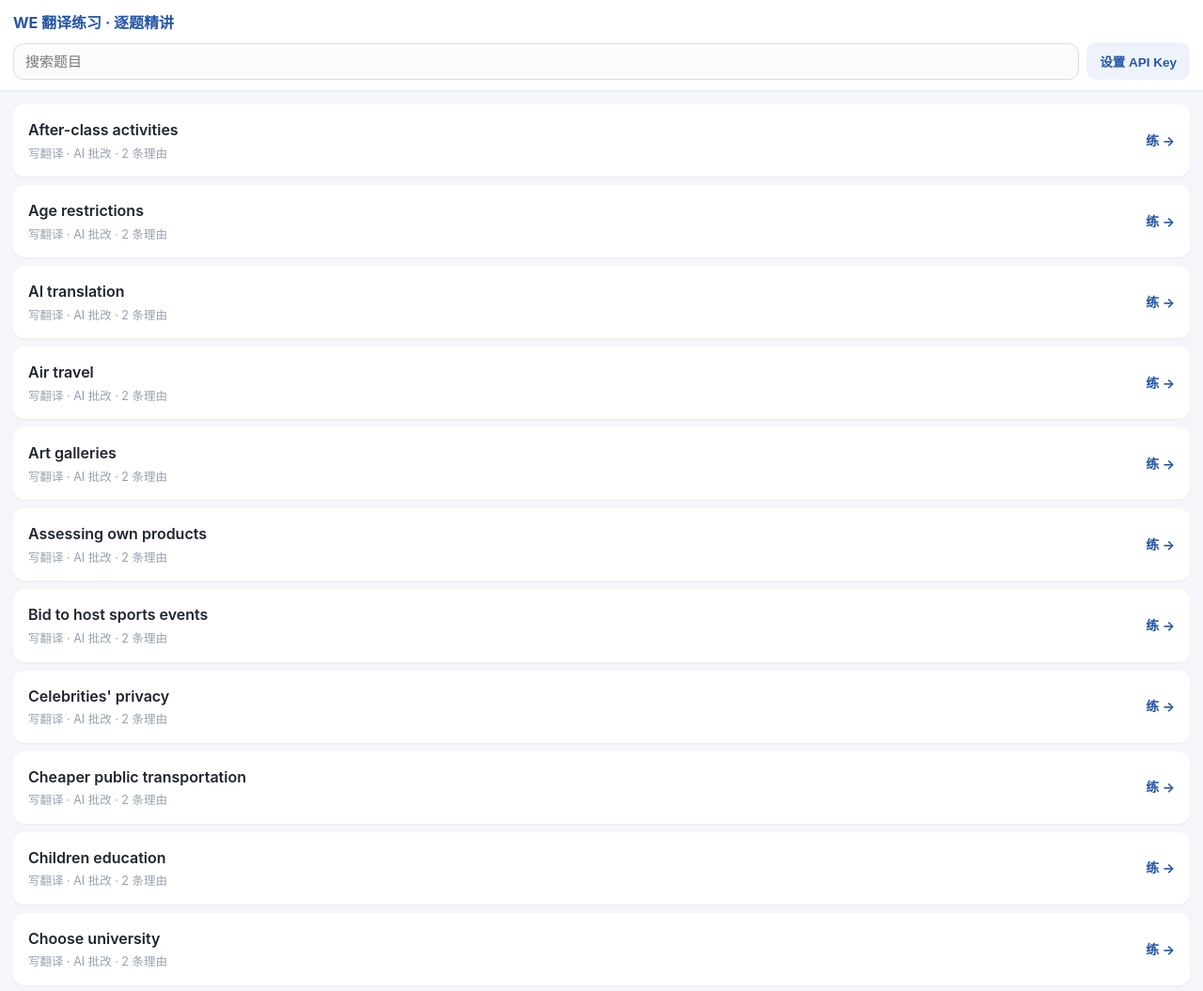
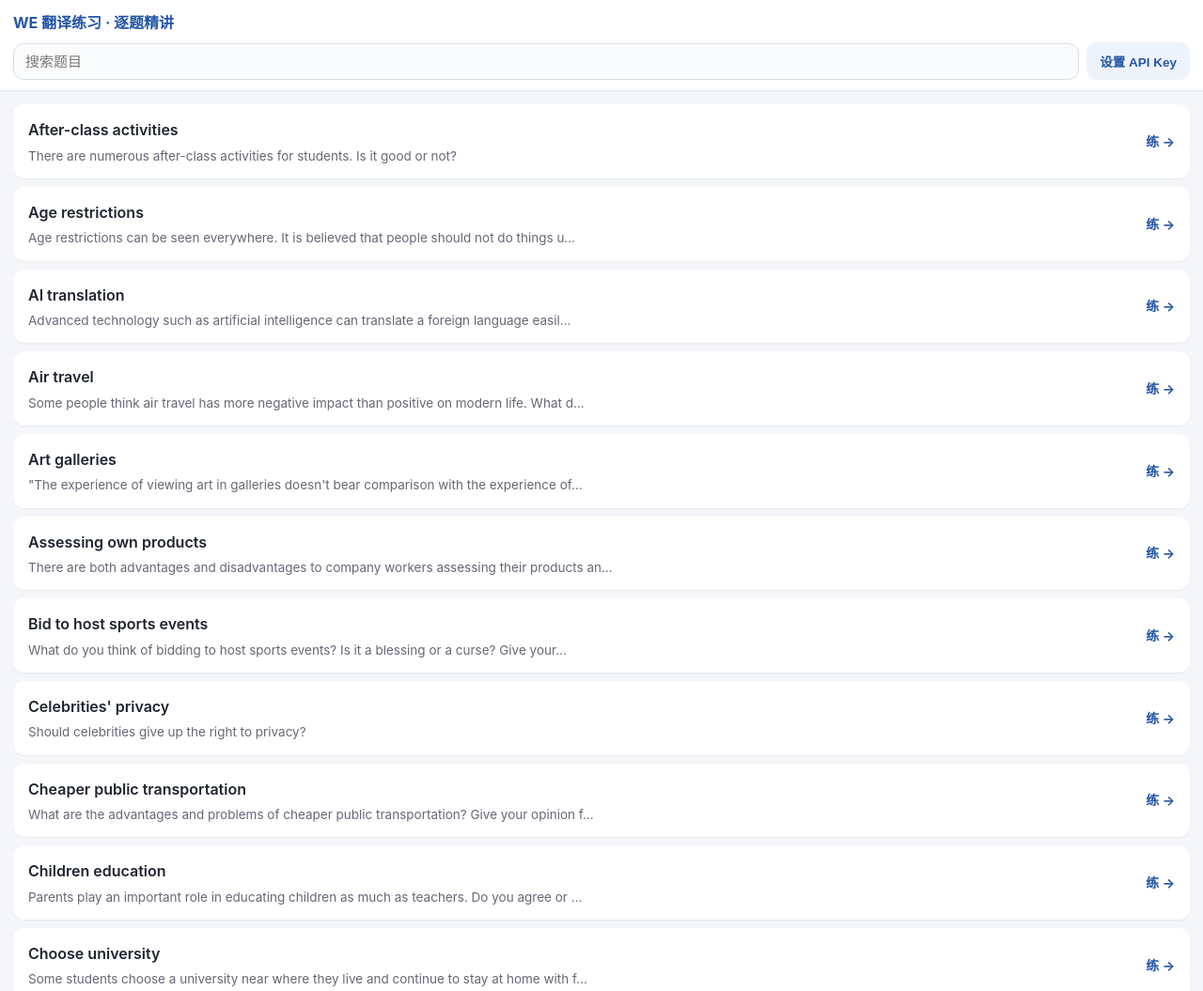
Before and after one commit to murph232439/pte-sst-practice, a plain HTML site: page we-topics.html in a window 1280 px wide. Shown: the top 1055 px of the page at 94% size. Drawn offline with Linux system fonts and the light colour scheme.

Commit message:
列表页显示完整题干

```diff
--- a/we-topics.html
+++ b/we-topics.html
@@ -64,7 +64,7 @@ function syncKey(){var b=document.getElementById('keyBtn');if(KEY){b.textContent
 function list(kw){
   kw=(kw||'').toLowerCase();
   var a=D.filter(x=>!kw||x.name.toLowerCase().includes(kw)||x.topic.toLowerCase().includes(kw));
-  document.getElementById('list').innerHTML=a.map(x=>'<div class="card" data-id="'+x.id+'"><div><div class="cname">'+esc(x.name)+'</div><div class="cmeta">写翻译 · AI 批改 · 2 条理由</div></div><div class="go">练 →</div></div>').join('')||'<div style="text-align:center;color:#98a0ae;padding:40px">没有找到</div>';
+  document.getElementById('list').innerHTML=a.map(x=>'<div class="card" data-id="'+x.id+'"><div style="flex:1"><div class="cname">'+esc(x.name)+'</div><div class="cmeta" style="color:#667;font-size:13.5px;line-height:1.5;margin-top:4px">'+esc(x.topic.length>90?x.topic.slice(0,90)+'…':x.topic)+'</div></div><div class="go">练 →</div></div>').join('')||'<div style="text-align:center;color:#98a0ae;padding:40px">没有找到</div>';
 }
 async function grade(idx, zh, ref){
   var box=document.getElementById('in'+idx), fb=document.getElementById('fb'+idx), ans=document.getElementById('ans'+idx), ex=document.getElementById('ex'+idx);
```
